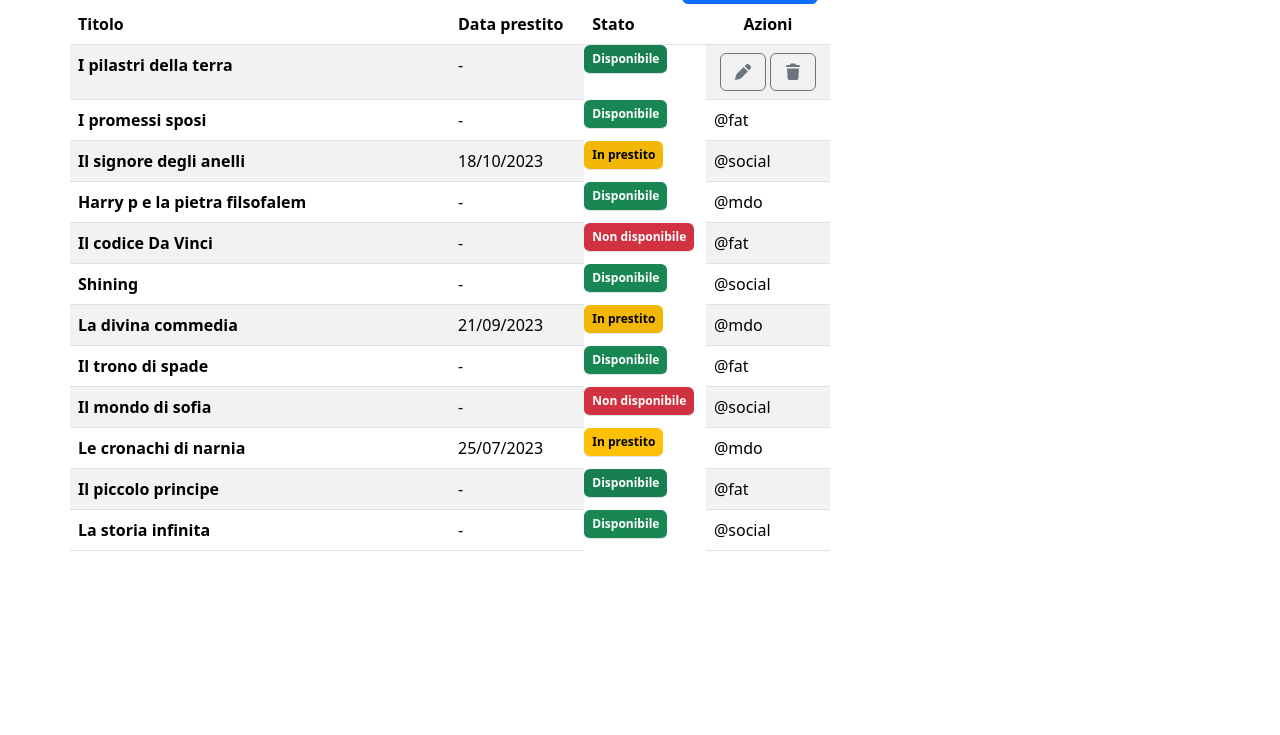
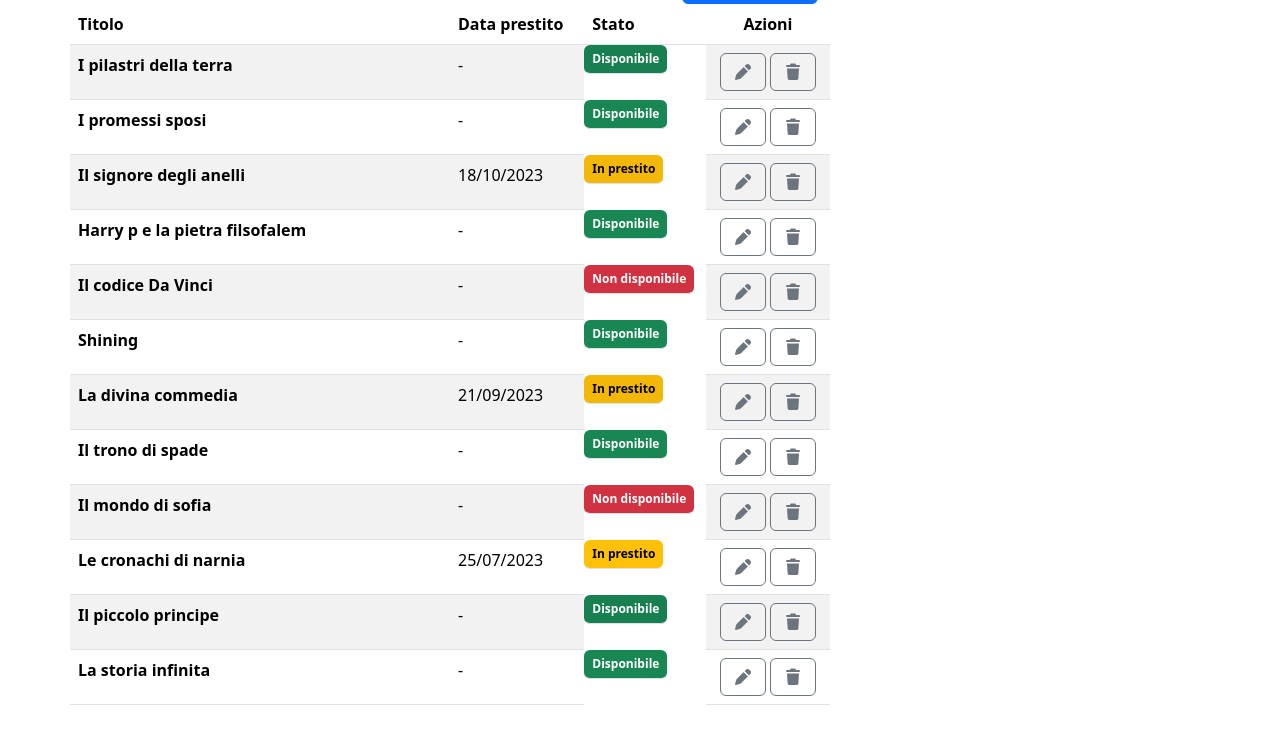
Before and after one commit to MicheleTodeschini/html-css-bootstrap-dashboard, a plain HTML site: page index.html in a window 1280 px wide. Shown: the part 143-878 px from the top of the page. Before the commit the page ends 800 px from the top, so only its background shows below. Drawn offline with nearby package versions, Linux system fonts and the light colour scheme.

Commit message:
add pen and delete button for every book

```diff
--- a/index.html
+++ b/index.html
@@ -116,67 +116,188 @@
                     <th scope="row">I promessi sposi</th>
                     <td>-</td>
                     <td class="badge text-bg-success">Disponibile</td>
-                    <td>@fat</td>
+                    <td class="text-center">
+                      <span>
+                        <button type="button" class="btn btn-outline-secondary">
+                          <i class="fa-solid fa-pen"></i>
+                        </button>
+                      </span>
+                      <span>
+                        <button type="button" class="btn btn-outline-secondary">
+                          <i class="fa-solid fa-trash"></i>
+                        </button>
+                      </span>
+                    </td>
                   </tr>
                   <tr>
                     <th scope="row">Il signore degli anelli</th>
                     <td>18/10/2023</td>
                     <td class="badge text-bg-warning">In prestito</td>
-                    <td>@social</td>
+                    <td class="text-center">
+                      <span>
+                        <button type="button" class="btn btn-outline-secondary">
+                          <i class="fa-solid fa-pen"></i>
+                        </button>
+                      </span>
+                      <span>
+                        <button type="button" class="btn btn-outline-secondary">
+                          <i class="fa-solid fa-trash"></i>
+                        </button>
+                      </span>
+                    </td>
                   </tr>
                   <tr>
                     <th scope="row">Harry p e la pietra filsofalem</th>
                     <td>-</td>
                     <td class="badge text-bg-success">Disponibile</td>
-                    <td>@mdo</td>
+                    <td class="text-center">
+                      <span>
+                        <button type="button" class="btn btn-outline-secondary">
+                          <i class="fa-solid fa-pen"></i>
+                        </button>
+                      </span>
+                      <span>
+                        <button type="button" class="btn btn-outline-secondary">
+                          <i class="fa-solid fa-trash"></i>
+                        </button>
+                      </span>
+                    </td>
                   </tr>
                   <tr>
                     <th scope="row">Il codice Da Vinci</th>
                     <td>-</td>
                     <td class="badge text-bg-danger">Non disponibile</td>
-                    <td>@fat</td>
+                    <td class="text-center">
+                      <span>
+                        <button type="button" class="btn btn-outline-secondary">
+                          <i class="fa-solid fa-pen"></i>
+                        </button>
+                      </span>
+                      <span>
+                        <button type="button" class="btn btn-outline-secondary">
+                          <i class="fa-solid fa-trash"></i>
+                        </button>
+                      </span>
+                    </td>
                   </tr>
                   <tr>
                     <th scope="row">Shining</th>
                     <td>-</td>
                     <td class="badge text-bg-success">Disponibile</td>
-                    <td>@social</td>
+                    <td class="text-center">
+                      <span>
+                        <button type="button" class="btn btn-outline-secondary">
+                          <i class="fa-solid fa-pen"></i>
+                        </button>
+                      </span>
+                      <span>
+                        <button type="button" class="btn btn-outline-secondary">
+                          <i class="fa-solid fa-trash"></i>
+                        </button>
+                      </span>
+                    </td>
                   </tr>
                   <tr>
                     <th scope="row">La divina commedia</th>
                     <td>21/09/2023</td>
                     <td class="badge text-bg-warning">In prestito</td>
-                    <td>@mdo</td>
+                    <td class="text-center">
+                      <span>
+                        <button type="button" class="btn btn-outline-secondary">
+                          <i class="fa-solid fa-pen"></i>
+                        </button>
+                      </span>
+                      <span>
+                        <button type="button" class="btn btn-outline-secondary">
+                          <i class="fa-solid fa-trash"></i>
+                        </button>
+                      </span>
+                    </td>
                   </tr>
                   <tr>
                     <th scope="row">Il trono di spade</th>
                     <td>-</td>
                     <td class="badge text-bg-success">Disponibile</td>
-                    <td>@fat</td>
+                    <td class="text-center">
+                      <span>
+                        <button type="button" class="btn btn-outline-secondary">
+                          <i class="fa-solid fa-pen"></i>
+                        </button>
+                      </span>
+                      <span>
+                        <button type="button" class="btn btn-outline-secondary">
+                          <i class="fa-solid fa-trash"></i>
+                        </button>
+                      </span>
+                    </td>
                   </tr>
                   <tr>
                     <th scope="row">Il mondo di sofia</th>
                     <td>-</td>
                     <td class="badge text-bg-danger">Non disponibile</td>
-                    <td>@social</td>
+                    <td class="text-center">
+                      <span>
+                        <button type="button" class="btn btn-outline-secondary">
+                          <i class="fa-solid fa-pen"></i>
+                        </button>
+                      </span>
+                      <span>
+                        <button type="button" class="btn btn-outline-secondary">
+                          <i class="fa-solid fa-trash"></i>
+                        </button>
+                      </span>
+                    </td>
                   </tr>
                   <tr>
                     <th scope="row">Le cronachi di narnia</th>
                     <td>25/07/2023</td>
                     <td class="badge text-bg-warning">In prestito</td>
-                    <td>@mdo</td>
+                    <td class="text-center">
+                      <span>
+                        <button type="button" class="btn btn-outline-secondary">
+                          <i class="fa-solid fa-pen"></i>
+                        </button>
+                      </span>
+                      <span>
+                        <button type="button" class="btn btn-outline-secondary">
+                          <i class="fa-solid fa-trash"></i>
+                        </button>
+                      </span>
+                    </td>
                   </tr>
                   <tr>
                     <th scope="row">Il piccolo principe</th>
                     <td>-</td>
                     <td class="badge text-bg-success">Disponibile</td>
-                    <td>@fat</td>
+                    <td class="text-center">
+                      <span>
+                        <button type="button" class="btn btn-outline-secondary">
+                          <i class="fa-solid fa-pen"></i>
+                        </button>
+                      </span>
+                      <span>
+                        <button type="button" class="btn btn-outline-secondary">
+                          <i class="fa-solid fa-trash"></i>
+                        </button>
+                      </span>
+                    </td>
                   </tr>
                   <tr>
                     <th scope="row">La storia infinita</th>
                     <td>-</td>
                     <td class="badge text-bg-success">Disponibile</td>
-                    <td>@social</td>
+                    <td class="text-center">
+                      <span>
+                        <button type="button" class="btn btn-outline-secondary">
+                          <i class="fa-solid fa-pen"></i>
+                        </button>
+                      </span>
+                      <span>
+                        <button type="button" class="btn btn-outline-secondary">
+                          <i class="fa-solid fa-trash"></i>
+                        </button>
+                      </span>
+                    </td>
                   </tr>
                 </tbody>
               </table>
```
